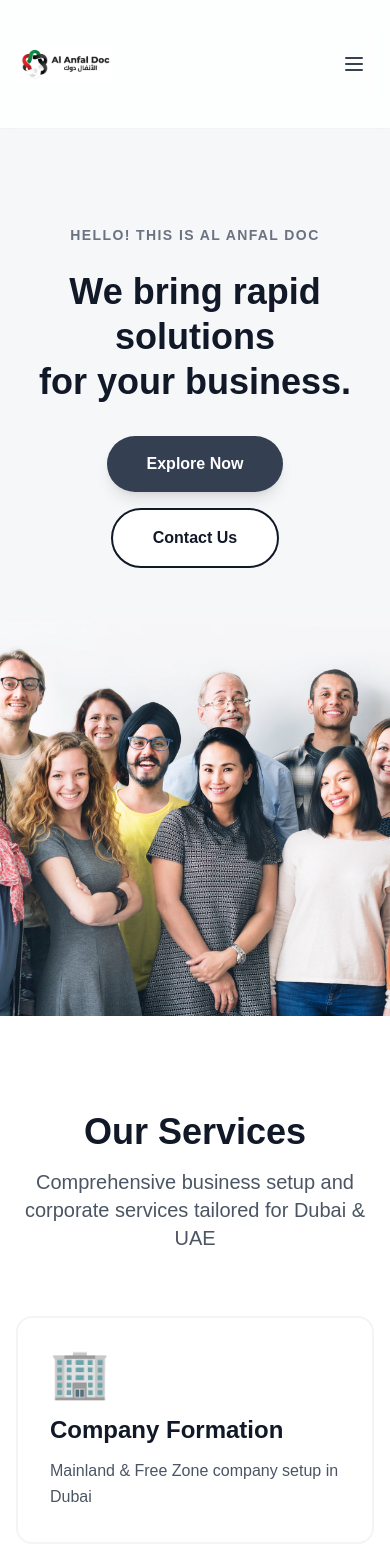
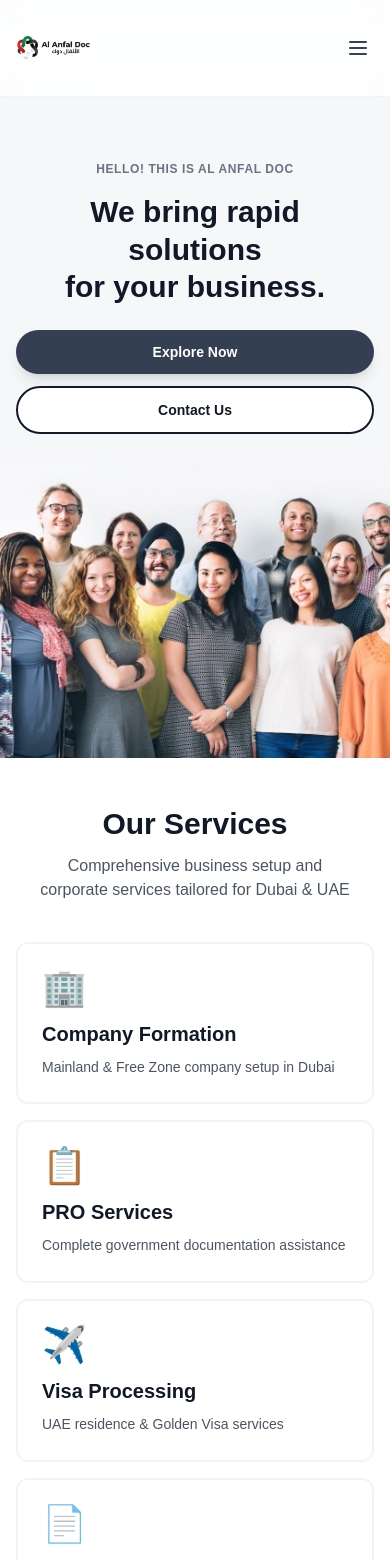
Before and after one commit to Sanaderali/alanfaldoc, a Next.js app: page / in a window 390 px wide. Shown: the top 1560 px of the page. Built offline with nearby package versions, Linux system fonts and the light colour scheme.

Commit message:
Optimize mobile responsive design - smaller fonts and reduced spacing

```diff
--- a/app/page.tsx
+++ b/app/page.tsx
@@ -25,11 +25,11 @@ export default function Home() {
     <div className="min-h-screen bg-[#f6f7f9]">
       {/* Header - Light Background */}
       <header className="bg-white/80 backdrop-blur-md border-b border-gray-200/50 sticky top-0 z-50">
-        <div className="max-w-7xl mx-auto px-4 sm:px-6 lg:px-8 py-4">
+        <div className="max-w-7xl mx-auto px-3 sm:px-6 lg:px-8 py-2 sm:py-3 md:py-4">
           <div className="flex justify-between items-center">
-            {/* Logo - Medium Size */}
+            {/* Logo - Responsive Size */}
             <Link href="/" className="flex items-center group">
-              <div className="relative w-24 h-24 sm:w-28 sm:h-28 transform group-hover:scale-105 transition-transform duration-300">
+              <div className="relative w-20 h-20 sm:w-24 sm:h-24 md:w-28 md:h-28 transform group-hover:scale-105 transition-transform duration-300">
                 <Image
                   src="/logo-black.png"
                   alt="Al Anfal Doc"
@@ -105,26 +105,26 @@ export default function Home() {
       </header>
 
       {/* Hero Section with Team Image */}
-      <section id="home" className="relative bg-[#f6f7f9] pt-24 pb-0">
+      <section id="home" className="relative bg-[#f6f7f9] pt-16 sm:pt-20 md:pt-24 pb-0">
         {/* Content Container */}
-        <div className="max-w-7xl mx-auto px-4 sm:px-6 lg:px-8 mb-12">
+        <div className="max-w-7xl mx-auto px-4 sm:px-6 lg:px-8 mb-6 sm:mb-8 md:mb-12">
           <div className={`text-center transition-all duration-1000 ${mounted ? 'opacity-100 translate-y-0' : 'opacity-0 translate-y-10'}`}>
             {/* Tagline */}
-            <p className="text-sm font-semibold tracking-widest text-gray-500 uppercase mb-6">
+            <p className="text-xs sm:text-sm font-semibold tracking-wider sm:tracking-widest text-gray-500 uppercase mb-4 sm:mb-6">
               HELLO! THIS IS AL ANFAL DOC
             </p>
 
             {/* Main Heading */}
-            <h1 className="text-4xl sm:text-5xl md:text-6xl lg:text-7xl font-bold text-gray-900 mb-8 leading-tight px-4">
+            <h1 className="text-3xl sm:text-4xl md:text-5xl lg:text-6xl xl:text-7xl font-bold text-gray-900 mb-6 sm:mb-8 leading-tight px-2 sm:px-4">
               We bring rapid solutions<br />for your business.
             </h1>
 
             {/* CTA Buttons */}
-            <div className="flex flex-col sm:flex-row gap-4 justify-center items-center">
-              <Link href="#services" className="px-10 py-4 bg-[#343f52] text-white font-semibold rounded-full hover:bg-gray-900 transition-all duration-300 transform hover:scale-105 shadow-lg text-base">
+            <div className="flex flex-col sm:flex-row gap-3 sm:gap-4 justify-center items-center">
+              <Link href="#services" className="w-full sm:w-auto px-8 sm:px-10 py-3 sm:py-4 bg-[#343f52] text-white font-semibold rounded-full hover:bg-gray-900 transition-all duration-300 transform hover:scale-105 shadow-lg text-sm sm:text-base">
                 Explore Now
               </Link>
-              <Link href="#contact" className="px-10 py-4 bg-white text-gray-900 font-semibold rounded-full border-2 border-gray-900 hover:bg-gray-50 transition-all duration-300 transform hover:scale-105 text-base">
+              <Link href="#contact" className="w-full sm:w-auto px-8 sm:px-10 py-3 sm:py-4 bg-white text-gray-900 font-semibold rounded-full border-2 border-gray-900 hover:bg-gray-50 transition-all duration-300 transform hover:scale-105 text-sm sm:text-base">
                 Contact Us
               </Link>
             </div>
@@ -132,7 +132,7 @@ export default function Home() {
         </div>
 
         {/* Full-Width Team Image - No Container */}
-        <div className="relative w-full h-[400px] md:h-[500px] lg:h-[550px]">
+        <div className="relative w-full h-[300px] sm:h-[400px] md:h-[500px] lg:h-[550px]">
           <Image
             src="/hero-team.jpg"
             alt="Professional Team"
@@ -145,23 +145,23 @@ export default function Home() {
       </section>
 
       {/* Services Section */}
-      <section id="services" className="py-24 px-4 sm:px-6 lg:px-8 bg-white">
+      <section id="services" className="py-12 sm:py-16 md:py-20 lg:py-24 px-4 sm:px-6 lg:px-8 bg-white">
         <div className="max-w-7xl mx-auto">
-          <div className="text-center mb-16">
-            <h2 className="text-4xl sm:text-5xl font-bold text-gray-900 mb-4">Our Services</h2>
-            <p className="text-xl text-gray-600 max-w-2xl mx-auto">
+          <div className="text-center mb-10 sm:mb-12 md:mb-16">
+            <h2 className="text-3xl sm:text-4xl md:text-5xl font-bold text-gray-900 mb-3 sm:mb-4">Our Services</h2>
+            <p className="text-base sm:text-lg md:text-xl text-gray-600 max-w-2xl mx-auto px-4">
               Comprehensive business setup and corporate services tailored for Dubai & UAE
             </p>
           </div>
-          <div className="grid grid-cols-1 md:grid-cols-2 lg:grid-cols-3 gap-8">
+          <div className="grid grid-cols-1 md:grid-cols-2 lg:grid-cols-3 gap-4 sm:gap-6 md:gap-8">
             {services.map((service, index) => (
               <div
                 key={index}
-                className="p-8 bg-white rounded-2xl border-2 border-gray-100 hover:border-gray-900 hover:shadow-2xl transition-all duration-300 transform hover:-translate-y-2 group"
+                className="p-6 sm:p-7 md:p-8 bg-white rounded-xl sm:rounded-2xl border-2 border-gray-100 hover:border-gray-900 hover:shadow-2xl transition-all duration-300 transform hover:-translate-y-2 group"
               >
-                <div className="text-5xl mb-4 transform group-hover:scale-110 transition-transform duration-300">{service.icon}</div>
-                <h3 className="text-2xl font-bold text-gray-900 mb-3">{service.title}</h3>
-                <p className="text-gray-600 leading-relaxed">{service.desc}</p>
+                <div className="text-4xl sm:text-5xl mb-3 sm:mb-4 transform group-hover:scale-110 transition-transform duration-300">{service.icon}</div>
+                <h3 className="text-xl sm:text-2xl font-bold text-gray-900 mb-2 sm:mb-3">{service.title}</h3>
+                <p className="text-sm sm:text-base text-gray-600 leading-relaxed">{service.desc}</p>
               </div>
             ))}
           </div>
@@ -169,15 +169,15 @@ export default function Home() {
       </section>
 
       {/* CTA Section */}
-      <section className="py-24 px-4 sm:px-6 lg:px-8 bg-[#f6f7f9]">
+      <section className="py-12 sm:py-16 md:py-20 lg:py-24 px-4 sm:px-6 lg:px-8 bg-[#f6f7f9]">
         <div className="max-w-4xl mx-auto text-center">
-          <h2 className="text-4xl sm:text-5xl font-bold text-gray-900 mb-6">Ready to Start Your Business in Dubai?</h2>
-          <p className="text-xl text-gray-600 mb-10">
+          <h2 className="text-3xl sm:text-4xl md:text-5xl font-bold text-gray-900 mb-4 sm:mb-6">Ready to Start Your Business in Dubai?</h2>
+          <p className="text-base sm:text-lg md:text-xl text-gray-600 mb-6 sm:mb-8 md:mb-10 px-4">
             Get expert guidance and fast-track your business setup process with our professional team
           </p>
           <Link
             href="#contact"
-            className="inline-block px-12 py-5 bg-[#343f52] text-white font-semibold rounded-full hover:bg-gray-900 transition-all duration-300 transform hover:scale-105 shadow-xl text-lg"
+            className="inline-block w-full sm:w-auto px-10 sm:px-12 py-4 sm:py-5 bg-[#343f52] text-white font-semibold rounded-full hover:bg-gray-900 transition-all duration-300 transform hover:scale-105 shadow-xl text-base sm:text-lg"
           >
             Schedule a Consultation
           </Link>
@@ -186,15 +186,15 @@ export default function Home() {
 
       {/* Footer */}
       <footer className="bg-white border-t-2 border-gray-100">
-        <div className="max-w-7xl mx-auto px-4 sm:px-6 lg:px-8 py-16">
-          <div className="grid grid-cols-1 md:grid-cols-4 gap-12">
+        <div className="max-w-7xl mx-auto px-4 sm:px-6 lg:px-8 py-10 sm:py-12 md:py-16">
+          <div className="grid grid-cols-1 md:grid-cols-4 gap-8 sm:gap-10 md:gap-12">
             <div className="col-span-1 md:col-span-2">
-              <div className="flex items-center space-x-4 mb-6">
-                <div className="relative w-32 h-32">
+              <div className="flex items-center space-x-4 mb-4 sm:mb-6">
+                <div className="relative w-24 h-24 sm:w-28 sm:h-28 md:w-32 md:h-32">
                   <Image src="/logo-black.png" alt="Al Anfal Doc" fill className="object-contain" />
                 </div>
               </div>
-              <p className="text-gray-600 mb-6 max-w-md leading-relaxed">
+              <p className="text-sm sm:text-base text-gray-600 mb-4 sm:mb-6 max-w-md leading-relaxed">
                 Your trusted partner for Dubai business setup, corporate services, PRO services, visa processing, and document clearing in UAE.
               </p>
               <div className="flex space-x-4">
```
